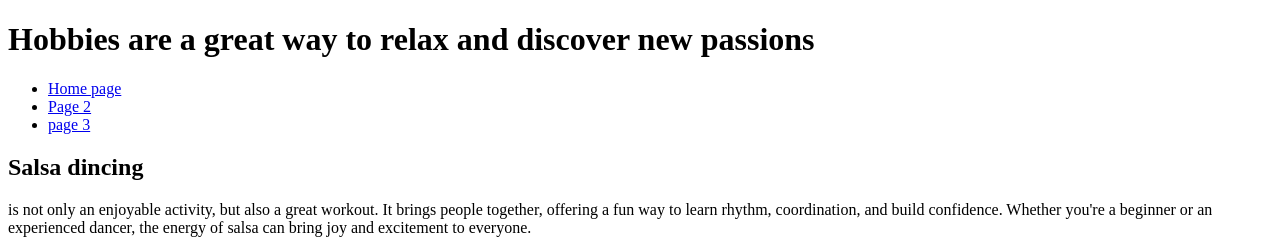
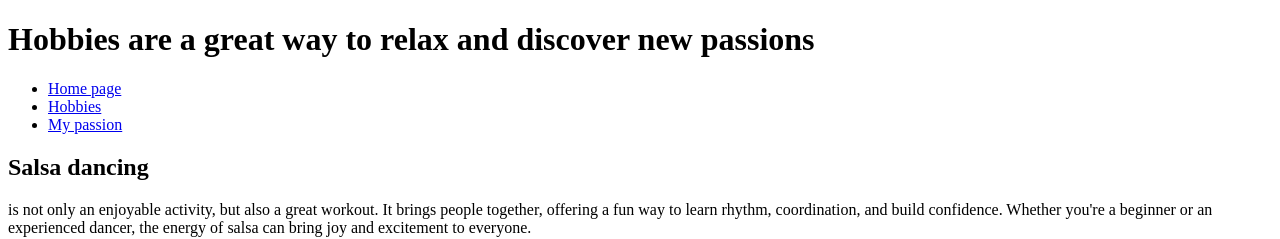
Before and after one commit to Can169/webdev_project1, a plain HTML site: page page2.html in a window 1280 px wide. Shown: the top 239 px of the page. Drawn offline with Linux system fonts and the light colour scheme.

Commit message:
Corrections in the page 2 (Dancing)

```diff
--- a/page2.html
+++ b/page2.html
@@ -12,12 +12,12 @@
     <nav>
       <ul>
         <li><a href="index">Home page</a></li>
-        <li><a href="page2">Page 2</a></li>
-        <li><a href="page3">page 3</a></li>
+        <li><a href="page2">Hobbies</a></li>
+        <li><a href="page3">My passion</a></li>
       </ul>
       <div>
         <section>
-          <h2>Salsa dincing</h2>
+          <h2>Salsa dancing</h2>
           <p>is not only an enjoyable activity, but also a great workout. It brings people together, offering a fun way
             to learn rhythm, coordination, and build confidence. Whether you're a beginner or an experienced dancer,
             the energy of salsa can bring joy and excitement to everyone.</p>
```
